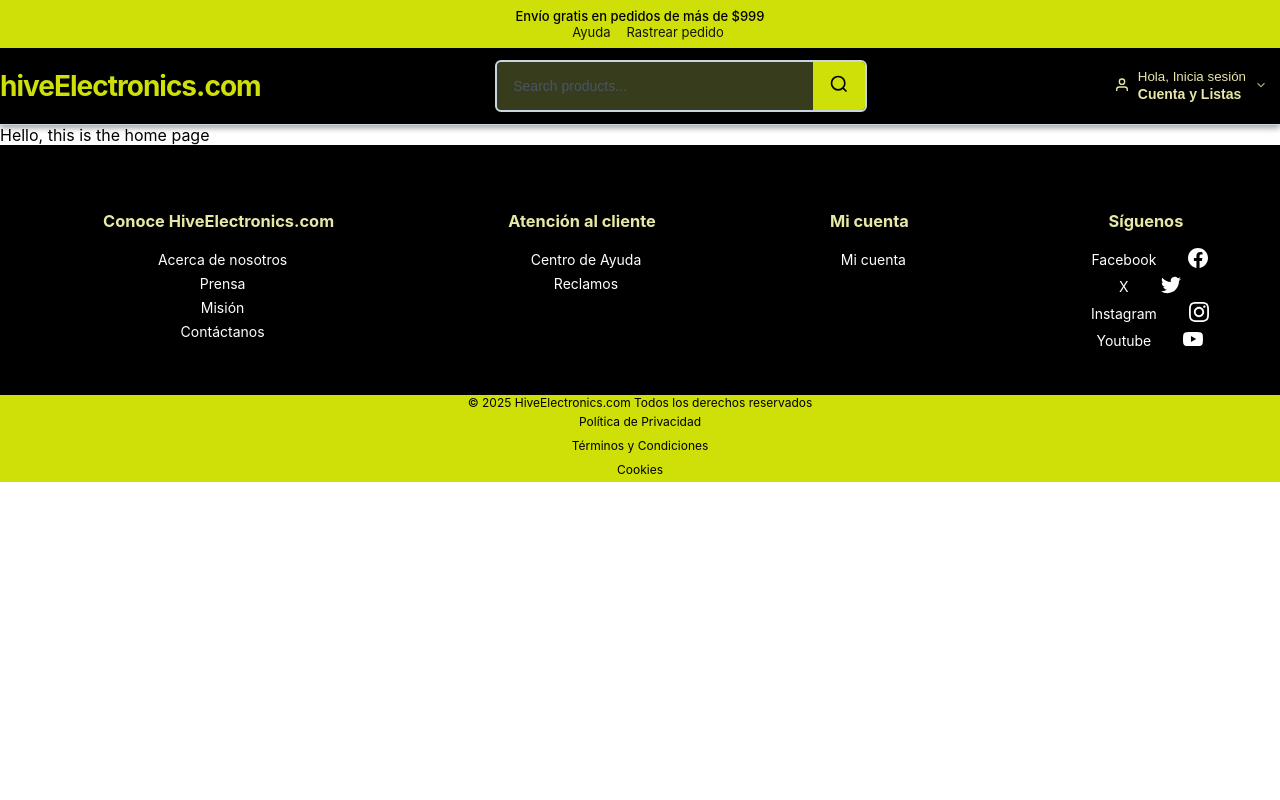
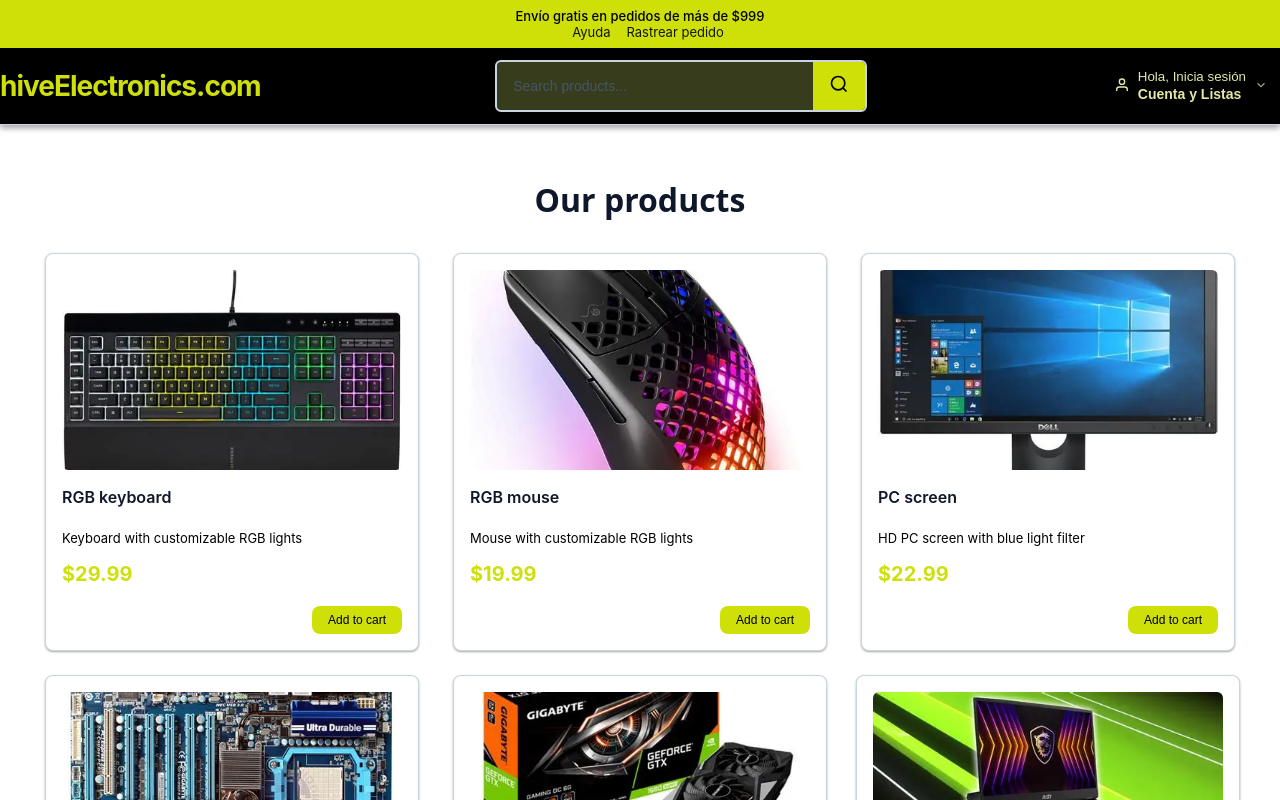
Before and after one commit to DabirGomezSerna/hive-electronics-ecommerce, a React (Create React App) app: page / in a window 1280 px wide. Shown: the top 800 px of the page. Built offline with nearby package versions, Linux system fonts and the light colour scheme.

Commit message:
Finished home page with list and product card

```diff
--- /dev/null
+++ b/src/components/List/List.css
@@ -0,0 +1,152 @@
+.list-container {
+  padding: var(--gap-lg, 32px) var(--gap-md, 20px);
+  max-width: var(--content-max-width, 1200px);
+  margin: 0 auto;
+}
+
+.list-header {
+  margin-bottom: var(--gap-lg, 32px);
+  text-align: center;
+}
+
+.list-title {
+  font-family: var(--font-family, system-ui, sans-serif);
+  font-size: var(--text-2xl, 32px);
+  font-weight: 700;
+  color: var(--text);
+  margin-bottom: var(--gap-md, 16px);
+}
+
+.list-controls {
+  display: flex;
+  justify-content: center;
+  gap: 16px;
+  margin-bottom: 32px;
+  flex-wrap: wrap;
+}
+
+.list-grid {
+  display: grid;
+  grid-template-columns: repeat(auto-fill, minmax(300px, 1fr));
+  gap: 24px;
+  justify-items: center;
+}
+
+@media (max-width: 768px) {
+  .list-grid {
+    grid-template-columns: repeat(auto-fill, minmax(280px, 1fr));
+    gap: 20px;
+  }
+}
+
+@media (max-width: 480px) {
+  .list-grid {
+    grid-template-columns: 1fr;
+    gap: 16px;
+  }
+}
+
+.list-vertical {
+  display: flex;
+  flex-direction: column;
+  gap: 20px;
+}
+
+.list-item {
+  display: flex;
+  align-items: center;
+  gap: var(--gap-md, 20px);
+  padding: var(--gap-md, 20px);
+  border: 1px solid var(--border);
+  border-radius: var(--radius);
+  background: var(--surface);
+  box-shadow: var(--elev-1);
+  transition: all 0.3s ease;
+}
+
+.list-item:hover {
+  transform: translateY(-2px);
+  box-shadow: var(--elev-2);
+  border-color: var(--accent);
+}
+
+.list-item__image {
+  width: 120px;
+  height: 120px;
+  object-fit: cover;
+  border-radius: 8px;
+  flex-shrink: 0;
+}
+
+.list-item__content {
+  flex: 1;
+  min-width: 0;
+}
+
+.list-item__title {
+  font-family: Arial, sans-serif;
+  font-size: 20px;
+  font-weight: 700;
+  margin: 0 0 8px 0;
+  color: #333;
+}
+
+.list-item__description {
+  font-family: Arial, sans-serif;
+  font-size: 14px;
+  color: #666;
+  margin-bottom: 12px;
+  line-height: 1.5;
+}
+
+.list-item__price {
+  font-family: Arial, sans-serif;
+  font-size: 18px;
+  font-weight: 700;
+  color: #007bff;
+  margin-bottom: 8px;
+}
+
+.list-item__stock {
+  font-family: Arial, sans-serif;
+  font-size: 12px;
+  font-weight: 600;
+  padding: 4px 8px;
+  border-radius: 4px;
+  display: inline-block;
+  text-transform: uppercase;
+  letter-spacing: 0.5px;
+}
+
+.list-item__stock--in-stock {
+  background-color: #d4edda;
+  color: #155724;
+}
+
+.list-item__stock--out-of-stock {
+  background-color: #f8d7da;
+  color: #721c24;
+}
+
+.list-item__button {
+  flex-shrink: 0;
+  margin-left: 20px;
+}
+
+@media (max-width: 768px) {
+  .list-item {
+    flex-direction: column;
+    text-align: center;
+  }
+
+  .list-item__image {
+    width: 100%;
+    max-width: 200px;
+    height: 200px;
+  }
+
+  .list-item__button {
+    margin-left: 0;
+    margin-top: 16px;
+  }
+}
--- /dev/null
+++ b/src/components/List/List.jsx
@@ -0,0 +1,39 @@
+import ProductCard from "../ProductCard/ProductCard";
+import "./List.css";
+
+export default function List({
+  products = [],
+  title = "Our products",
+  layout = "grid",
+}) {
+  return (
+    <div className="list-container">
+      <div className="list-header">
+        <h1 className="list-title">{title}</h1>
+      </div>
+      {layout === "grid" ? (
+        <div className="list-grid">
+          {products.map((product) => (
+            <ProductCard
+              key={product._id}
+              product={product}
+              orientation="vertical"
+              className="list-item"
+            />
+          ))}
+        </div>
+      ) : (
+        <div className="list-vertical">
+          {products.map((product) => (
+            <ProductCard
+              key={product._id}
+              product={product}
+              orientation="horizontal"
+              className="list-item"
+            />
+          ))}
+        </div>
+      )}
+    </div>
+  );
+};
--- /dev/null
+++ b/src/components/ProductCard/ProductCard.css
@@ -0,0 +1,103 @@
+/* ProductCard Component Styles */
+.product-card {
+  background: var(--surface);
+  border: 1px solid var(--border);
+  border-radius: var(--radius);
+  padding: var(--gap-md, 16px);
+  box-shadow: var(--elev-1);
+  transition: all 0.3s ease;
+  overflow: hidden;
+  min-width: 340px;
+  max-width: 420px;
+  min-height: 340px;
+}
+
+.product-card:hover {
+  box-shadow: var(--elev-2);
+  transform: translateY(-2px);
+}
+
+.product-card-image {
+  width: 100%;
+  height: 200px;
+  object-fit: cover;
+  border-radius: var(--r2);
+  margin-bottom: 12px;
+  background: var(--bg);
+}
+
+.product-card-content {
+  flex: 1;
+  display: flex;
+  flex-direction: column;
+  justify-content: center;
+}
+
+.product-card-title {
+  font-size: 16px;
+  font-weight: 600;
+  margin: 0 0 8px;
+  color: var(--text);
+  line-height: 1.4;
+}
+
+.product-card-price {
+  font-size: 20px;
+  font-weight: 700;
+  color: var(--accent);
+  margin: 8px 0;
+}
+
+.product-card-actions {
+  display: flex;
+  align-items: center;
+  justify-content: space-between;
+  gap: 12px;
+  margin-top: 12px;
+}
+
+.product-card-badges {
+  display: flex;
+  justify-content: flex-end;
+  gap: 8px;
+}
+
+.product-card-badges .badge-success{
+  align-self: flex-end;
+}
+
+/* Horizontal variant */
+
+.product-card--horizontal {
+  display: grid;
+  grid-template-columns: 140px 1fr 180px;
+  gap: var(--gap-lg, 32px);
+  align-items: center;
+  padding: var(--gap-lg, 28px) var(--gap-xl, 48px);
+  min-width: 700px;
+  max-width: 1100px;
+  min-height: 180px;
+}
+
+.product-card--horizontal .product-card-image {
+  width: 140px;
+  height: 140px;
+  margin-bottom: 0;
+  flex-shrink: 0;
+}
+
+.product-card--horizontal .product-card-title {
+  margin-top: 0;
+  margin-bottom: 8px;
+  font-size: 20px;
+}
+
+.product-card--horizontal .product-card-actions {
+  margin-top: 0;
+  justify-content: flex-end;
+  align-items: flex-end;
+  height: 100%;
+  display: flex;
+  flex-direction: column;
+  gap: 16px;
+}
--- /dev/null
+++ b/src/components/ProductCard/ProductCard.jsx
@@ -0,0 +1,72 @@
+import { Link } from "react-router-dom";
+import { useCart } from "../../context/CartContext";
+import Button from "../common/Button";
+import "./ProductCard.css";
+
+export default function ProductCard({ product, orientation = "vertical" }) {
+  const { addToCart } = useCart();
+  const { name, price, stock, image, description } = product || {};
+
+  if (!product) {
+    return (
+      <div
+        className="product-card"
+        style={{ padding: "24px", textAlign: "center" }}
+      >
+        <p className="muted">Product not available</p>
+      </div>
+    );
+  }
+
+  const handleAddToCart = () => addToCart(product, 1);
+  const productLink = `/product/${product._id}`;
+  const cardClass = `product-card product-card--${orientation}`;
+
+  return (
+    <div className={cardClass}>
+      <Link to={productLink} className="product-card-image-link">
+        <img
+          src={image ? image[0] : "/img/products/placeholder.svg"}
+          alt={name}
+          className="product-card-image"
+          onError={(event) => {
+            event.target.src = "/img/products/placeholder.svg";
+          }}
+        />
+      </Link>
+      <div className="product-card-content">
+        <h3 className="product-card-title">
+          <Link
+            to={productLink}
+            style={{ color: "inherit", textDecoration: "none" }}
+          >
+            {name}
+          </Link>
+        </h3>
+        {description && (
+          <p
+            className="muted"
+            style={{ fontSize: "13px", marginBottom: "8px" }}
+          >
+            {description.length > 60
+              ? `${description.substring(0, 60)}...`
+              : description}
+          </p>
+        )}
+        <div className="product-card-price">${price}</div>
+      </div>
+      <div className="product-card-actions">
+        <div className="product-card-badges">
+        </div>
+        <Button
+          variant="primary"
+          size="sm"
+          disabled={stock === 0}
+          onClick={handleAddToCart}
+        >
+          Add to cart
+        </Button>
+      </div>
+    </div>
+  );
+}
--- a/src/pages/Home/Home.css
+++ b/src/pages/Home/Home.css
@@ -0,0 +1,32 @@
+.App {
+  text-align: center;
+}
+
+.App-logo {
+  height: 40vmin;
+  pointer-events: none;
+}
+
+.App-header {
+  background-color: var(--color-yellow);
+  min-height: 50vh;
+  display: flex;
+  flex-direction: column;
+  align-items: center;
+  justify-content: center;
+  font-size: calc(10px + 2vmin);
+  color: black;
+  margin-bottom: 5rem;
+}
+
+.App-link {
+  color: var(--color-pale-yellow);
+}
+
+.products-grid {
+  display: grid;
+  grid-template-columns: repeat(auto-fit, minmax(300px, 1fr));
+  gap: 20px;
+  max-width: 1200px;
+  margin: 0 auto;
+}
--- a/src/pages/Home/Home.jsx
+++ b/src/pages/Home/Home.jsx
@@ -1,5 +1,46 @@
+import { useEffect, useState } from "react";
+import { fetchProducts } from "../../services/productServices";
+import List from "../../components/List/List";
+import ErrorMessage from "../../components/common/ErrorMessage/ErrorMessage";
+import Loading from "../../components/common/Loading/Loading";
 import "./Home.css";
 
 export default function Home() {
-  return <div>Hello, this is the home page</div>;
+  const [products, setProducts] = useState([]);
+  const [loading, setLoading] = useState(false);
+  const [error, setError] = useState(null);
+
+  useEffect(() => {
+    const loadProducts = async () => {
+      try {
+        setLoading(true);
+        setError(null);
+        const productsData = await fetchProducts();
+        setProducts(productsData);
+      } catch (error) {
+        setError("Products didn't load. Try again later.");
+        setProducts([]);
+      } finally {
+        setLoading(false);
+      }
+    };
+
+    loadProducts();
+  }, []);
+
+  return (
+    <div>
+      {loading ? (
+        <Loading>Loading products</Loading>
+      ) : error ? (
+        <ErrorMessage>{error}</ErrorMessage>
+      ) : products.length > 0 ? (
+        <List title="Our products" products={products} layout="grid" />
+      ) : (
+        <ErrorMessage>
+          No products in store! We're sorry about that.
+        </ErrorMessage>
+      )}
+    </div>
+  );
 }
```
